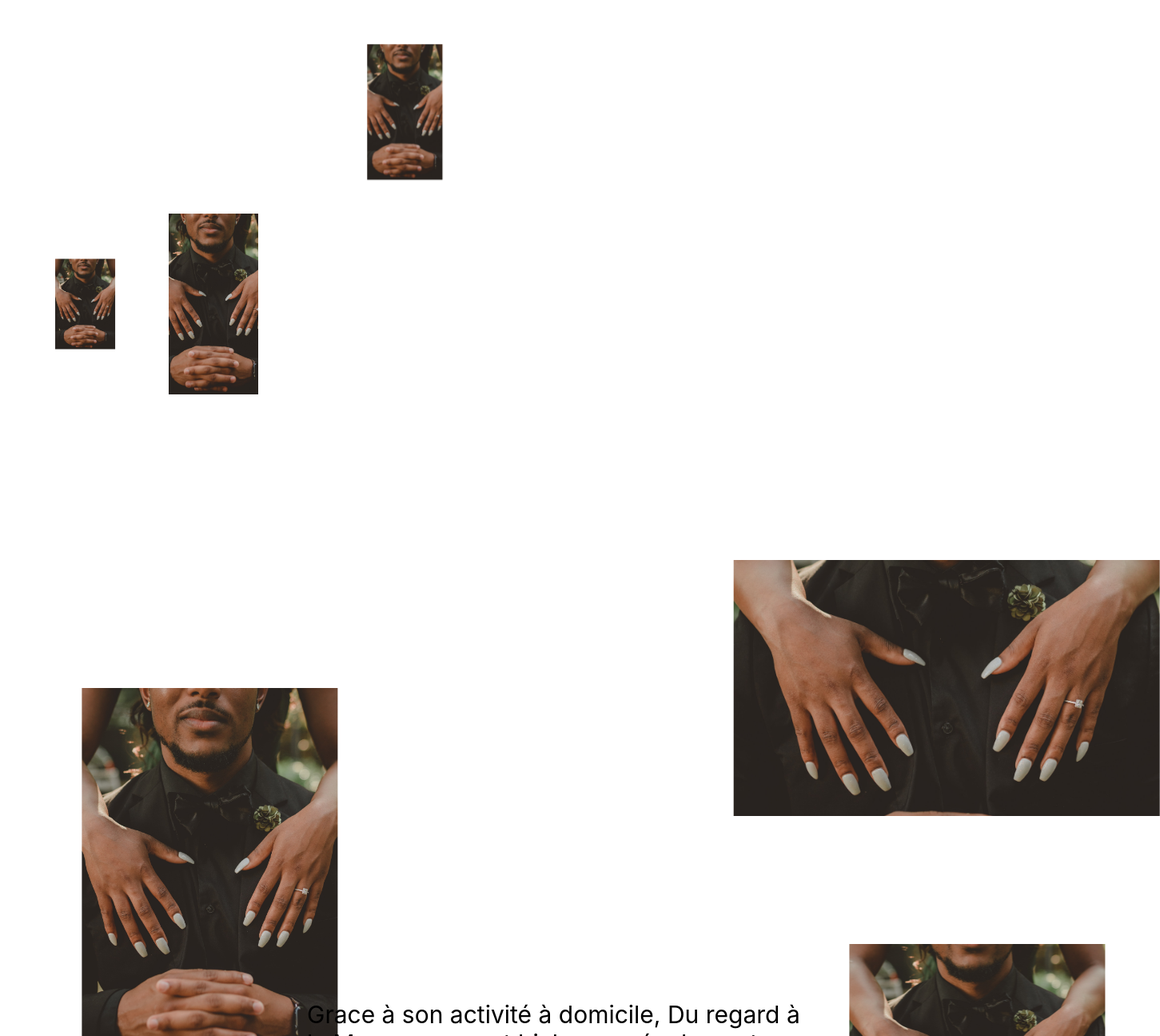
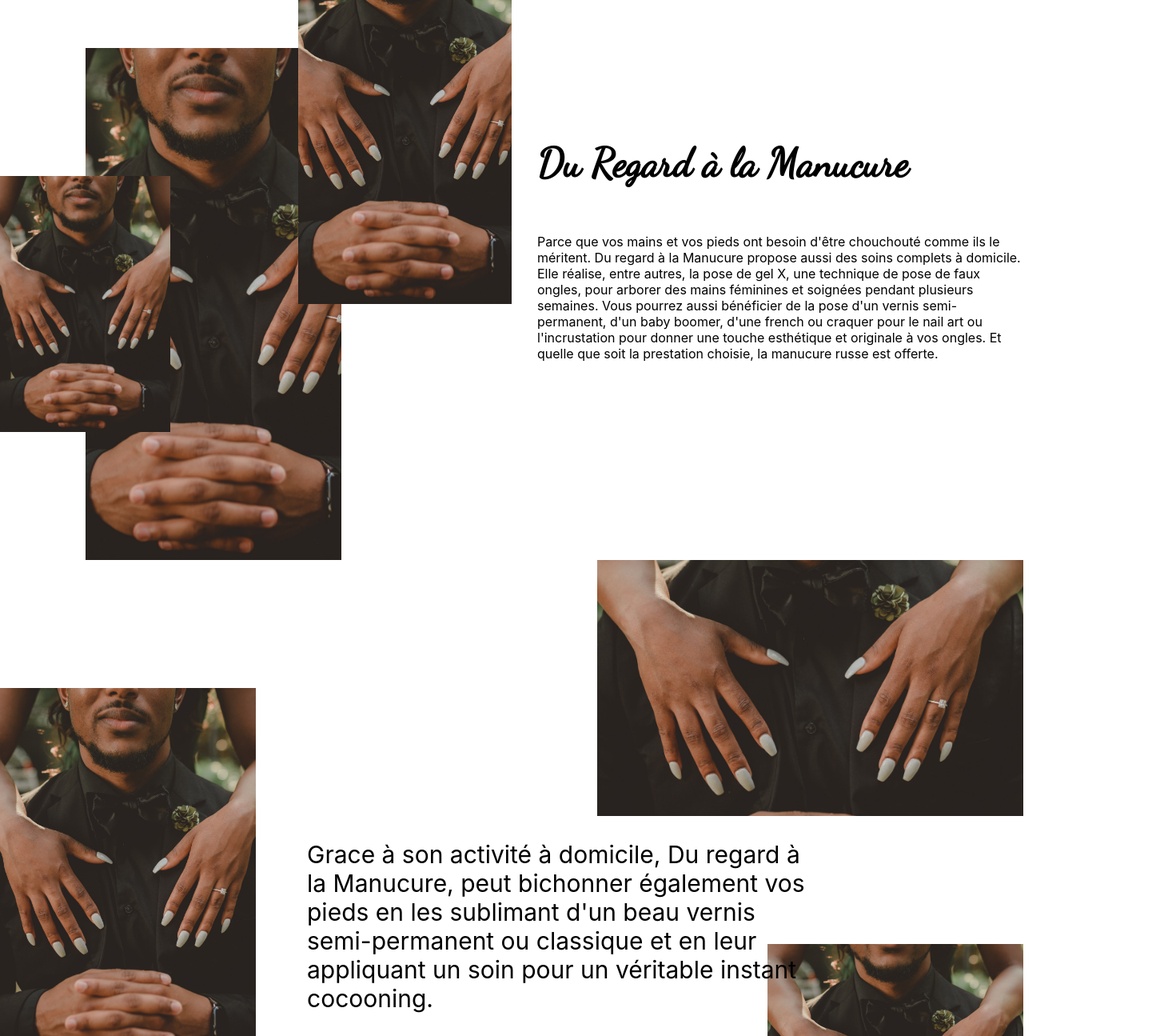
Before and after one commit to yohanetifier/du-regard-a-la-manucure, a React (Create React App) app: page /about in a window 1280 px wide. Shown: the part 900-2195 px from the top of the page at 80% size, 1451 px wide, since content can reach past the window. Built offline with nearby package versions, Linux system fonts and the light colour scheme.

Commit message:
DRALM-26-animation-des-routes change a lot of component in order to insert forward ref and finish animation on concept 3

```diff
--- a/src/components/About/Concept2/DescriptionWrapper/DescriptionWrapper.tsx
+++ b/src/components/About/Concept2/DescriptionWrapper/DescriptionWrapper.tsx
@@ -2,6 +2,7 @@ import styles from './DescriptionWrapper.module.scss';
 import Title from "../../../Title/Title";
 import Description from "../../../Description/Description";
 import { useState } from 'react';
+import { motion } from 'framer-motion';
 
 export interface Props {
     title: string
@@ -11,18 +12,26 @@ export interface Props {
 
 export default function DescriptionWrapper({ title, description, animationOver }: Props) {
     const [animationOnTitleOver, setAnimationOnTitleOver] = useState(false);
+    const MotionTitle = motion(Title);
+    const MotionDescription = motion(Description);
 
     return (
         <div className={styles.descriptionsubwrapper}>
-            <Title
+            {animationOver && <MotionTitle
                 children={title}
                 animationOver={animationOver}
-                setAnimationOnTitleOver={setAnimationOnTitleOver}
-            />
-            <Description
+                onAnimationStart={() => setAnimationOnTitleOver!(true)}
+                initial={{ y: 100 }}
+                animate={{ y: 0 }}
+                transition={{ duration: 2 }}
+            />}
+            {animationOnTitleOver && <MotionDescription
                 children={description}
-                animationOnTitleOver={animationOnTitleOver}
-            />
+                initial={{ y: 200 }}
+                animate={{ y: 0 }}
+                transition={{ duration: 2 }}
+            // animationOnTitleOver={animationOnTitleOver}
+            />}
         </div>
     )
 }
--- a/src/components/About/Concept2/LayoutThreeImg/LayoutThreeImg.tsx
+++ b/src/components/About/Concept2/LayoutThreeImg/LayoutThreeImg.tsx
@@ -15,6 +15,10 @@ export default function LayoutThreeImg({ assets, setAnimationOver }: Assets) {
         },
         animate: {
             scale: 1,
+            transition: {
+                staggerChildren: 0.5,
+                // delayChildren: 1
+            }
         }
     }
 
@@ -25,7 +29,7 @@ export default function LayoutThreeImg({ assets, setAnimationOver }: Assets) {
         animate: {
             scale: 1,
             transition: {
-                duration: 10
+                duration: 2
             }
         },
     }
@@ -38,21 +42,22 @@ export default function LayoutThreeImg({ assets, setAnimationOver }: Assets) {
             ref={wrapper}
             variants={container}
             initial="initial"
-            animate="animate"
+            animate={isInView && "animate"}
         >
-            {assets.map(({ src, alt, className }) => (
+            {assets.map(({ src, alt, className }, index) => (
                 <>
-                    {isInView && <motion.div
+                    <motion.div
                         className={`${styles[className!]}`}
                         variants={item}
                         onAnimationComplete={() => setAnimationOver!(true)}
+                        key={index}
                     >
                         <Image
                             src={src}
                             alt={alt}
                             classNamewrapper={styles.fullHeight}
                         />
-                    </motion.div>}
+                    </motion.div>
                 </>
 
 
--- a/src/components/About/Concept3/Concept3.tsx
+++ b/src/components/About/Concept3/Concept3.tsx
@@ -1,38 +1,41 @@
 import styles from './Concept3.module.scss';
 import Image from "../../Image/Image";
 import Description from '../../Description/Description';
-import { Props } from "../Concept2/Concept2";
 import { Assets } from "../Concept2/Concept2";
 import { motion, useInView } from 'framer-motion';
 import { useRef, useState } from 'react';
 
 
-export default function Concept3(props: Assets) {
-    const wrapper = useRef(null);
-    const isInView = useInView(wrapper, { once: true });
+export default function Concept3({ assets, description }: Assets) {
+    const wrapper = useRef<HTMLDivElement>(null);
+    const isInView = useInView(wrapper, { once: true, amount: 0.3 });
     const [animationOver, setAnimationOver] = useState(false);
+    const MotionImage = motion(Image);
+    const MotionDescription = motion(Description);
 
     return (
         <div className={styles.mainwrapper} ref={wrapper}>
-            {props.assets.map(({ src, alt, className }) => (
+            {assets.map(({ src, alt, className }, i) => (
                 <>
-                    <Image
+                    {isInView && <MotionImage
                         src={src}
                         alt={alt}
                         classNamewrapper={`${styles[className!]}`}
-                        animation={true}
-                        initial={{ x: '100%' }}
+                        initial={i === 0 ? { x: '-100%' } : { x: '100%' }}
                         animate={{ x: 0 }}
-                        transition={{ duration: 7 }}
-                        onAnimationComplete={() => setAnimationOver(true)}
-                    />
+                        transition={{ duration: 2 }}
+                        onAnimationStart={() => setAnimationOver(true)}
+                    // custom={i}
+                    />}
                 </>
             ))}
-            <Description
-                children={props.description!}
+            {animationOver && <MotionDescription
+                children={description!}
                 className={styles.description}
-                animationOnTitleOver={animationOver}
-            />
+                initial={{ y: 200 }}
+                animate={{ y: 0 }}
+                transition={{ duration: 2 }}
+            />}
         </div>
     )
 }
--- a/src/components/Description/Description.module.scss
+++ b/src/components/Description/Description.module.scss
@@ -1,6 +1,6 @@
-.translateY {
-    transform: translateY(200px);
-}
+// .translateY {
+//     transform: translateY(200px);
+// }
 
 .wrapper {
     overflow: hidden;
--- a/src/components/Description/Description.tsx
+++ b/src/components/Description/Description.tsx
@@ -1,5 +1,6 @@
 import { motion } from 'framer-motion';
 import styles from './Description.module.scss';
+import { forwardRef, Ref } from 'react';
 
 interface Props {
     children: string
@@ -7,27 +8,36 @@ interface Props {
     animationOnTitleOver?: boolean
 }
 
-function Description({ children, className, animationOnTitleOver }: Props) {
-    return (
-        <div className={`${styles.wrapper} ${className}`}>
-            {animationOnTitleOver ?
-                <motion.p
-                    className={` ${styles.translateY}`}
-                    initial={{ y: 200 }}
-                    animate={{ y: 0 }}
-                    transition={{ duration: 2 }}
-                >
-                    {children}
-                </motion.p>
-                :
-                <p className={` ${styles.translateY}`}>
-                    {children}
-                </p>
+// function Description({ children, className, animationOnTitleOver }: Props) {
+//     return (
+//         <div className={`${styles.wrapper} ${className}`}>
+//             {/* {animationOnTitleOver ?
+//                 <motion.p
+//                     className={` ${styles.translateY}`}
+//                     initial={{ y: 200 }}
+//                     animate={{ y: 0 }}
+//                     transition={{ duration: 2 }}
+//                 >
+//                     {children}
+//                 </motion.p>
+//                 : */}
+//             <p className={` ${styles.translateY}`}>
+//                 {children}
+//             </p>
 
-            }
-        </div>
 
-    )
-}
+//         </div>
+
+//     )
+// }
+
+
+const Description = forwardRef(({ children, className }: Props, ref: Ref<HTMLDivElement>) => (
+    <div className={`${styles.wrapper} ${className}`} >
+        <p ref={ref}>
+            {children}
+        </p>
+    </div>
+))
 
 export default Description;
--- a/src/components/Image/Image.tsx
+++ b/src/components/Image/Image.tsx
@@ -1,34 +1,44 @@
 import { Img } from '../Concept/Concept';
 import styles from "./Image.module.scss";
-import { motion } from 'framer-motion';
+import { forwardRef, Ref } from 'react';
 
-export default function Image({
-    src,
-    alt,
-    classNamewrapper,
-    animation,
-    initial,
-    animate,
-    transition,
-    onAnimationComplete,
-}: Img) {
-    return (
-        <>
-            {animation ?
-                <motion.div
-                    className={classNamewrapper}
-                    initial={initial}
-                    animate={animate}
-                    transition={transition}
-                    onAnimationComplete={onAnimationComplete}
-                >
-                    <img src={src} alt="" className={styles.img} />
-                </motion.div>
-                :
-                <div className={classNamewrapper}>
-                    <img src={src} alt={alt} className={styles.img} />
-                </div>}
-        </>
 
-    )
-}
+// export default function Image({
+//     src,
+//     alt,
+//     classNamewrapper,
+//     ref,
+//     animation,
+//     initial,
+//     animate,
+//     transition,
+//     onAnimationComplete,
+// }: Img) {
+//     return (
+//         <>
+//             {/* {animation ?
+//                 <motion.div
+//                     className={classNamewrapper}
+//                     initial={initial}
+//                     animate={animate}
+//                     transition={transition}
+//                     onAnimationComplete={onAnimationComplete}
+//                 >
+//                     <img src={src} alt="" className={styles.img} />
+//                 </motion.div>
+//                 : */}
+//             <div className={classNamewrapper} ref={ref}>
+//                 <img src={src} alt={alt} className={styles.img} />
+//             </div>
+//         </>
+
+//     )
+// }
+
+const Image = forwardRef(({ classNamewrapper, src, alt }: Img, ref: Ref<HTMLDivElement>) => (
+    <div className={classNamewrapper} ref={ref} >
+        <img src={src} className={styles.img} alt={alt} />
+    </div>
+))
+
+export default Image;
--- a/src/components/Title/Title.module.scss
+++ b/src/components/Title/Title.module.scss
@@ -3,7 +3,7 @@
 .defaultstyles {
     font-size: var.$font-size-title;
     font-family: var.$font-title;
-    transform: translateY(100px);
+    // transform: translateY(100px);
 }
 
 .mainwrapper {
--- a/src/components/Title/Title.tsx
+++ b/src/components/Title/Title.tsx
@@ -1,6 +1,6 @@
 import styles from './Title.module.scss';
 import { motion, useInView } from 'framer-motion';
-import { useRef } from 'react';
+import { useRef, forwardRef, Ref } from "react";
 
 interface Props {
     children: string
@@ -9,32 +9,40 @@ interface Props {
     setAnimationOnTitleOver?: (arg: boolean) => void
 }
 
-function Title({ children, className, animationOver, setAnimationOnTitleOver }: Props) {
+// function Title({ children, className, animationOver, setAnimationOnTitleOver }: Props) {
 
-    return (
-        <>
-            {animationOver ?
-                <div className={styles.mainwrapper}>
-                    <motion.h2
-                        className={`${className} ${styles.defaultstyles} ${styles.translate}`}
-                        initial={{ y: 100 }}
-                        animate={{ y: 0 }}
-                        transition={{ duration: 2 }}
-                        onAnimationStart={() => setAnimationOnTitleOver!(true)}
+//     return (
+//         <>
+//             {/* {animationOver ? */}
+//             {/* <div className={styles.mainwrapper}>
+//                     <motion.h2
+//                         className={`${className} ${styles.defaultstyles} ${styles.translate}`}
+//                         initial={{ y: 100 }}
+//                         animate={{ y: 0 }}
+//                         transition={{ duration: 2 }}
+//                         onAnimationStart={() => setAnimationOnTitleOver!(true)}
 
-                    >
-                        {children}
-                    </motion.h2>
-                </div>
-                :
-                <div className={styles.mainwrapper}>
-                    <h2 className={`${className} ${styles.defaultstyles}`}>
-                        {children}
-                    </h2>
-                </div>
-            }
-        </>
-    )
-}
+//                     >
+//                         {children}
+//                     </motion.h2>
+//                 </div>
+//                 : */}
+//             <div className={styles.mainwrapper}>
+//                 <h2 className={`${className} ${styles.defaultstyles}`}>
+//                     {children}
+//                 </h2>
+//             </div>
+//             {/* } */}
+//         </>
+//     )
+// }
+
+const Title = forwardRef(({ children, className }: Props, ref: Ref<HTMLHeadingElement>) => (
+    <div className={styles.mainwrapper}>
+        <h2 className={`${className} ${styles.defaultstyles}`} ref={ref}>
+            {children}
+        </h2>
+    </div>
+))
 
 export default Title;
```
Also changed, not shown: src/components/Concept/Concept.tsx (+7 -6 lines), src/components/SecondSection/SecondSection.tsx (+5 -4 lines).
